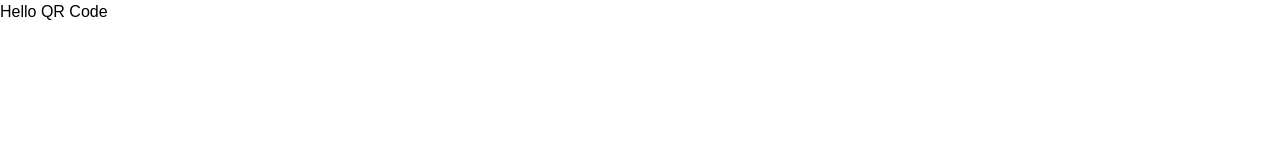
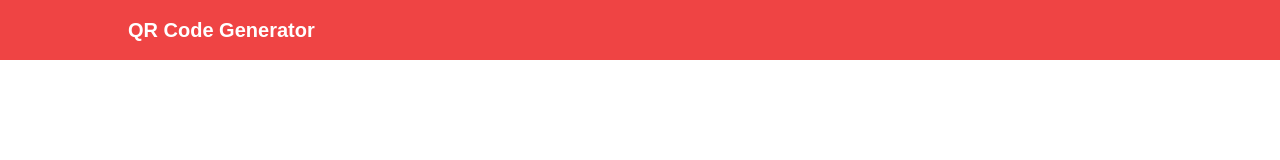
Before and after one commit to mouzong/qr-code-generator, a plain HTML site: page index.html in a window 1280 px wide. Drawn offline with nearby package versions, Linux system fonts and the light colour scheme.

Commit message:
header finish

```diff
--- a/index.html
+++ b/index.html
@@ -1,28 +1,35 @@
 <!DOCTYPE html>
 <html lang="en">
   <head>
-    <meta charset="UTF-8">
-    <meta http-equiv="X-UA-Compatible" content="IE=edge">
-    <meta name="viewport" content="width=device-width, initial-scale=1.0">
+    <meta charset="UTF-8" />
+    <meta http-equiv="X-UA-Compatible" content="IE=edge" />
+    <meta name="viewport" content="width=device-width, initial-scale=1.0" />
     <script src="https://cdn.tailwindcss.com"></script>
     <script>
       tailwind.config = {
         theme: {
           extend: {
             fontFamily: {
-                sans: ['Poppins', 'sans-serif']
-              }
-            }
-          }
-        }
+              sans: ["Poppins", "sans-serif"],
+            },
+          },
+        },
+      };
     </script>
-      <script src="https://cdnjs.cloudflare.com/ajax/libs/qrcodejs/1.0.0/qrcode.min.js" integrity="sha512-CNgIRecGo7nphbeZ04Sc13ka07paqdeTu0WR1IM4kNcpmBAUSHSQX0FslNhTDadL4O5SAGapGt4FodqL8My0mA==" crossorigin="anonymous" referrerpolicy="no-referrer"></script>
+    <script
+      src="https://cdnjs.cloudflare.com/ajax/libs/qrcodejs/1.0.0/qrcode.min.js"
+      integrity="sha512-CNgIRecGo7nphbeZ04Sc13ka07paqdeTu0WR1IM4kNcpmBAUSHSQX0FslNhTDadL4O5SAGapGt4FodqL8My0mA=="
+      crossorigin="anonymous"
+      referrerpolicy="no-referrer"
+    ></script>
     <script src="js/script.js" defer></script>
     <title>QR Code Generator</title>
   </head>
   <body>
-    <h1>
-        Hello QR Code
-    </h1>
+    <header class="bg-red-500 p-4 mb-10">
+      <div class="max-w-5xl m-auto">
+        <div class="text-xl font-bold text-white">QR Code Generator</div>
+      </div>
+    </header>
   </body>
 </html>
```
Lines whose indentation alone changed are shown as unchanged.
